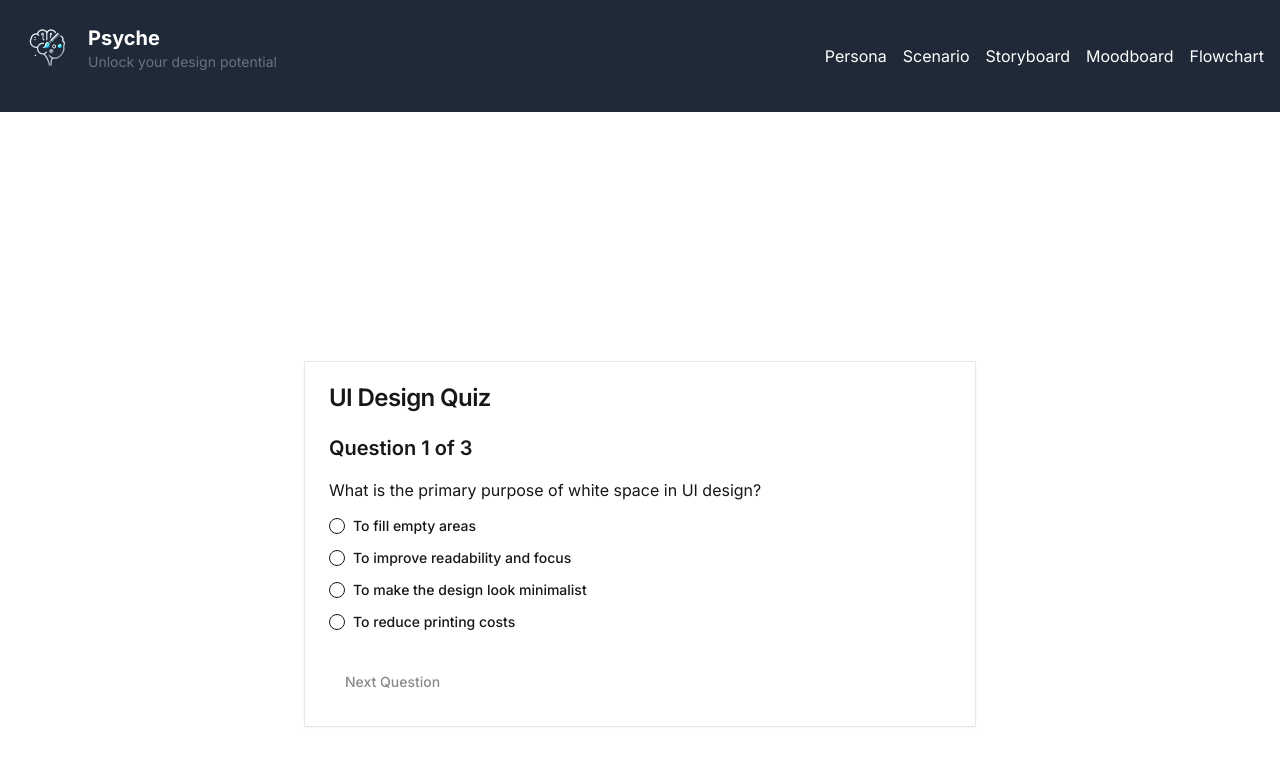
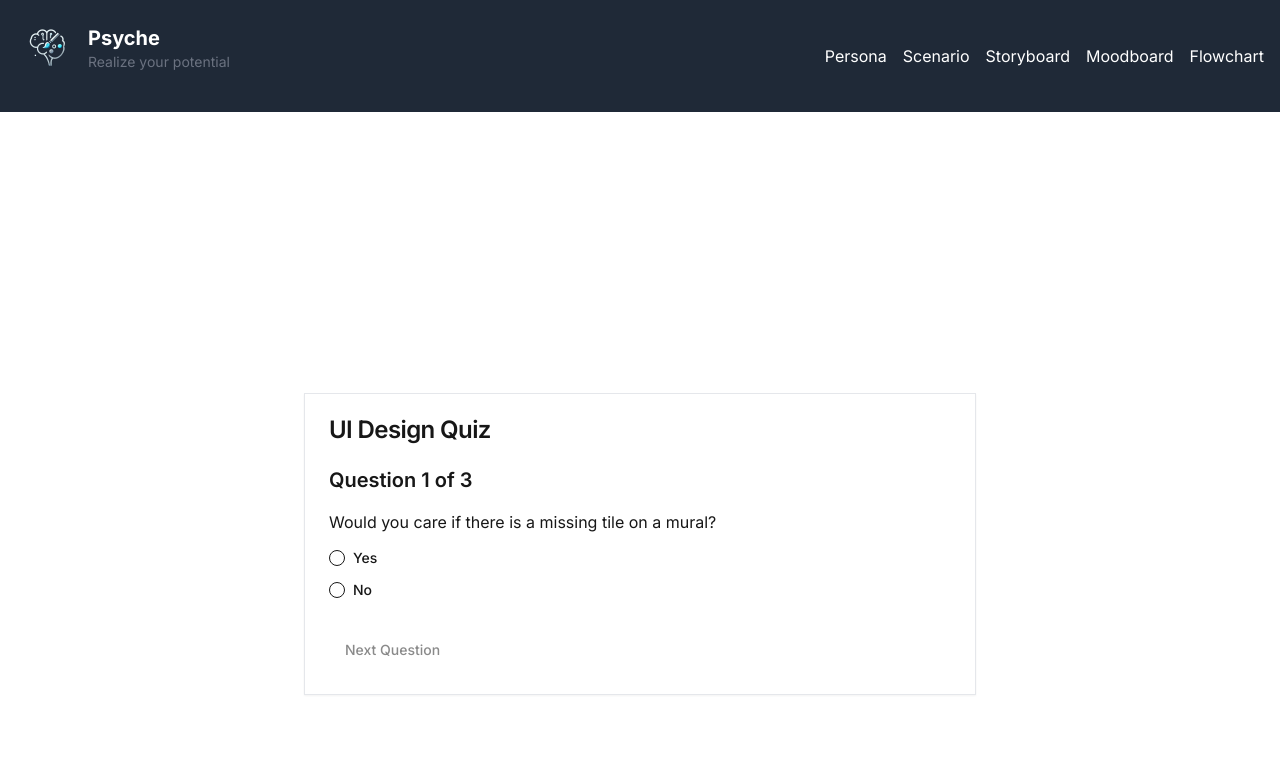
Before and after one commit to SamuraiCali/psycheSite, a Next.js app: page /assessment_sketch in a window 1280 px wide. Shown: the top 766 px of the page. Built offline with nearby package versions, Linux system fonts and the light colour scheme.

Commit message:
changed text to better fit theme

```diff
--- a/app/assessment_sketch/page.tsx
+++ b/app/assessment_sketch/page.tsx
@@ -10,35 +10,31 @@ import { Card, CardContent, CardFooter, CardHeader, CardTitle } from "@/componen
 const quizQuestions = [
   {
     id: 1,
-    question: "What is the primary purpose of white space in UI design?",
+    question: "Would you care if there is a missing tile on a mural?",
     options: [
-      "To fill empty areas",
-      "To improve readability and focus",
-      "To make the design look minimalist",
-      "To reduce printing costs"
+      "Yes",
+      "No",
     ],
     correctAnswer: 1
   },
   {
     id: 2,
-    question: "Which color is often associated with trust and security in UI design?",
+    question: "Your boss says their job is on the line if a certain project isnt done by the end of the week. What do you do?",
     options: [
-      "Red",
-      "Yellow",
-      "Blue",
-      "Green"
+      "Keep working the same as usual",
+      "Work extra late to get the project done by the deadline",
+      "Try to recruit some help",
+      "Take longer breaks"
     ],
     correctAnswer: 2
   },
   // ... Add 13 more questions here with similar structure
   {
     id: 15,
-    question: "What is the recommended maximum number of primary navigation items?",
+    question: "Would you rather an overwhelming amount of options, or never have choice?",
     options: [
-      "3-5",
-      "5-7",
-      "7-9",
-      "10-12"
+      "Overwhelming amount of options",
+      "No choice"
     ],
     correctAnswer: 1
   }
@@ -64,7 +60,7 @@ export default function QuizPage() {
       const score = (correctAnswers / quizQuestions.length) * 100
 
       // Navigate to results page with dummy scores
-      router.push(`/results_sketch?score=${score}&layout=${Math.random() * 100}&color=${Math.random() * 100}&typography=${Math.random() * 100}`)
+      router.push(`/results_sketch?score=${score}&neatness=${Math.random() * 100}&passion=${Math.random() * 100}&attention_to_detail=${Math.random() * 100}`)
     }
   }
 
--- a/app/homepage_sketch/page.tsx
+++ b/app/homepage_sketch/page.tsx
@@ -6,7 +6,7 @@ export default function HomePage() {
       <header className="bg-foreground text-background py-6">
         <div className="container mx-auto px-4">
           <h1 className="text-3xl font-bold">Explore Psyche</h1>
-          <p className="mt-2">Assess your UI design skills and level up your career</p>
+          <p className="mt-2">Realize your potential, find where you excel</p>
         </div>
       </header>
 
@@ -40,8 +40,8 @@ export default function HomePage() {
         </section>
 
         <section className="bg-foreground/5 p-8 rounded-lg">
-          <h2 className="text-2xl font-semibold mb-4">Start Your UI Design Journey Today</h2>
-          <p className="mb-4">Sign up for our newsletter to receive the latest assessments and UI design tips.</p>
+          <h2 className="text-2xl font-semibold mb-4">Start Your Journey Today</h2>
+          <p className="mb-4">Sign up for our newsletter to receive the latest assessments and tips on how to become a high demand employee.</p>
           <form className="flex flex-col sm:flex-row gap-4">
             <input type="email" placeholder="Enter your email" className="flex-grow px-4 py-2 rounded-md border border-foreground/20 bg-background" />
             <button type="submit" className="bg-foreground text-background px-6 py-2 rounded-md hover:bg-foreground/80 transition-colors">Subscribe</button>
@@ -61,18 +61,18 @@ export default function HomePage() {
 const featuredAssessments = [
   {
     id: 1,
-    title: "Color Theory Fundamentals",
-    description: "Test your knowledge of color harmonies and their application in UI design.",
+    title: "Personality Test 1",
+    description: "Take a test to find your strongest traits as an individual",
   },
   {
     id: 2,
-    title: "Typography in User Interfaces",
-    description: "Evaluate your understanding of typeface selection and text hierarchy.",
+    title: "Personality Test 3",
+    description: "Take a test to find your strongest traits as an individual",
   },
   {
     id: 3,
-    title: "Layout and Composition",
-    description: "Assess your skills in creating balanced and effective UI layouts.",
+    title: "Personality Test 3",
+    description: "Take a test to find your strongest traits as an individual",
   },
 ]
 
@@ -84,7 +84,7 @@ const features = [
       </svg>
     ),
     title: "Comprehensive Assessments",
-    description: "Our assessments cover all aspects of UI design, from basic principles to advanced techniques.",
+    description: "Our assessments cover several aspects of the human psyche, from little decisions, to personalities.",
   },
   {
     icon: ({ className }: { className?: string }) => (
@@ -93,7 +93,7 @@ const features = [
       </svg>
     ),
     title: "Real-world Scenarios",
-    description: "Practice your skills with assessments based on real-world UI design challenges.",
+    description: "Find who you are when the cards are down. What do you do when people depend on you?",
   },
   {
     icon: ({ className }: { className?: string }) => (
@@ -102,6 +102,6 @@ const features = [
       </svg>
     ),
     title: "Track Your Progress",
-    description: "Monitor your improvement over time and earn certificates as you master new skills.",
+    description: "Monitor your improvement over time and become good fit wherever you wish to work!",
   },
 ]
--- a/app/layout.tsx
+++ b/app/layout.tsx
@@ -35,7 +35,7 @@ export default function RootLayout({
                     <Link href="/" className="text-xl font-bold">
                       Psyche
                     </Link>
-                    <p className="text-sm text-gray-500">Unlock your design potential</p>
+                    <p className="text-sm text-gray-500">Realize your potential</p>
                   </div>
                 </div>
               </li>
--- a/app/results_sketch/page.tsx
+++ b/app/results_sketch/page.tsx
@@ -11,15 +11,15 @@ import { Share2 } from "lucide-react"
 function ResultsContent() {
   const searchParams = useSearchParams()
   const score = parseFloat(searchParams.get('score') || '0')
-  const layoutScore = parseFloat(searchParams.get('layout') || '0')
-  const colorScore = parseFloat(searchParams.get('color') || '0')
-  const typographyScore = parseFloat(searchParams.get('typography') || '0')
+  const layoutScore = parseFloat(searchParams.get('neatness') || '0')
+  const colorScore = parseFloat(searchParams.get('passion') || '0')
+  const typographyScore = parseFloat(searchParams.get('attention_to_detail') || '0')
 
   const data = [
     { category: 'Overall', score },
-    { category: 'Layout', score: layoutScore },
-    { category: 'Color Theory', score: colorScore },
-    { category: 'Typography', score: typographyScore },
+    { category: 'Neatness', score: layoutScore },
+    { category: 'Passion', score: colorScore },
+    { category: 'Attention To Detail', score: typographyScore },
   ]
 
   const [foregroundColor, setForegroundColor] = useState('#000000') // Default to black
```
